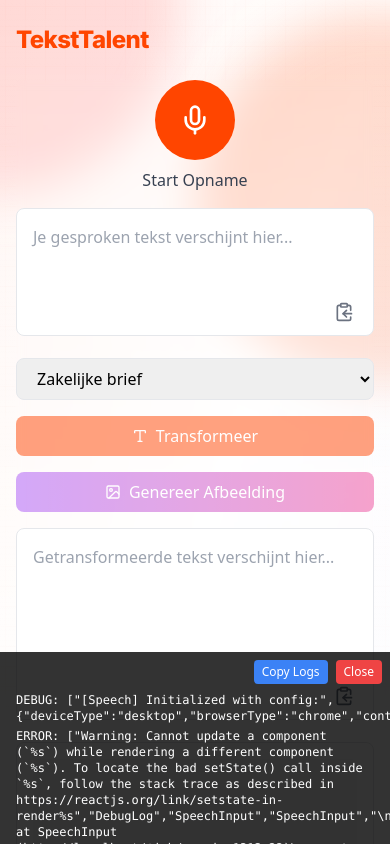
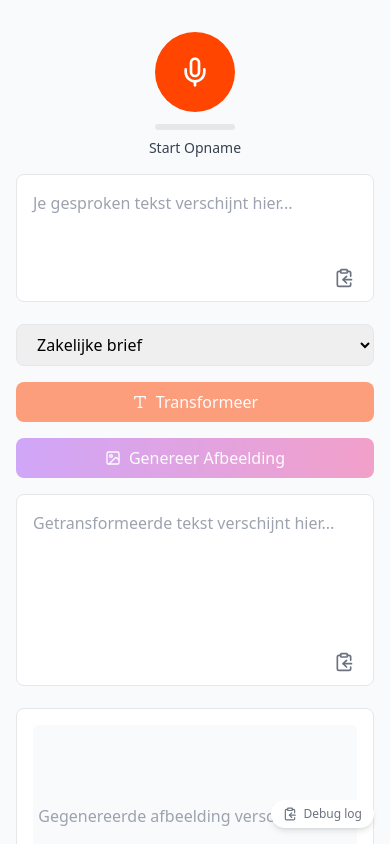
Before and after one commit to ikbenlit/TekstTalent, a Next.js app: page / in a window 390 px wide. Shown: the top 844 px of the page. Built offline with nearby package versions, Linux system fonts and the light colour scheme.

Commit message:
feat: Verbeterde device detectie en debug logging - Toegevoegd moderne iPhone en Safari browser detectie, specifieke configuraties voor iOS 13+ en Safari 14+, verplaatst debug log knop naar vaste positie onderin scherm, verwijderd oude debug log component, geoptimaliseerd logging systeem

```diff
--- /dev/null
+++ b/src/core/utils/DebugLogger.ts
@@ -0,0 +1,35 @@
+export class DebugLogger {
+  private static logs: string[] = [];
+  private static maxLogs: number = 1000;
+
+  static log(message: string, data?: any): void {
+    const timestamp = new Date().toISOString();
+    const logEntry = data
+      ? `${timestamp} ${message} ${JSON.stringify(data)}`
+      : `${timestamp} ${message}`;
+
+    this.logs.push(logEntry);
+
+    // Keep only the last maxLogs entries
+    if (this.logs.length > this.maxLogs) {
+      this.logs = this.logs.slice(-this.maxLogs);
+    }
+  }
+
+  static error(message: string, error?: any): void {
+    const timestamp = new Date().toISOString();
+    const logEntry = error
+      ? `${timestamp} ERROR: ${message} ${JSON.stringify(error)}`
+      : `${timestamp} ERROR: ${message}`;
+
+    this.logs.push(logEntry);
+  }
+
+  static getLogs(): string {
+    return this.logs.map(log => log.replace(/^[^Z]+Z\s/, '')).join('\n');
+  }
+
+  static clear(): void {
+    this.logs = [];
+  }
+}
--- a/src/frontend/components/DebugLog/DebugLog.tsx
+++ /dev/null
@@ -1,69 +0,0 @@
-'use client';
-
-import { useState, useEffect } from 'react';
-
-export const DebugLog = () => {
-  const [logs, setLogs] = useState<string[]>([]);
-  const [isVisible, setIsVisible] = useState(true);
-
-  useEffect(() => {
-    const oldConsoleLog = console.log;
-    const oldConsoleError = console.error;
-    const oldConsoleDebug = console.debug;
-
-    console.log = (...args) => {
-      setLogs(prev => [...prev, `LOG: ${JSON.stringify(args)}`]);
-      oldConsoleLog.apply(console, args);
-    };
-    console.error = (...args) => {
-      setLogs(prev => [...prev, `ERROR: ${JSON.stringify(args)}`]);
-      oldConsoleError.apply(console, args);
-    };
-    console.debug = (...args) => {
-      setLogs(prev => [...prev, `DEBUG: ${JSON.stringify(args)}`]);
-      oldConsoleDebug.apply(console, args);
-    };
-
-    return () => {
-      console.log = oldConsoleLog;
-      console.error = oldConsoleError;
-      console.debug = oldConsoleDebug;
-    };
-  }, []);
-
-  const copyLogs = async () => {
-    try {
-      const logText = logs.join('\n');
-      await navigator.clipboard.writeText(logText);
-      console.log('Logs copied to clipboard');
-    } catch (error) {
-      console.error('Failed to copy logs:', error);
-    }
-  };
-
-  if (!isVisible) return null;
-
-  return (
-    <div className="fixed bottom-0 left-0 right-0 bg-black/80 text-white p-4 max-h-48 overflow-auto z-50">
-      <div className="absolute top-2 right-2 flex gap-2">
-        <button
-          onClick={copyLogs}
-          className="text-xs bg-blue-500 px-2 py-1 rounded hover:bg-blue-600"
-        >
-          Copy Logs
-        </button>
-        <button
-          onClick={() => setIsVisible(false)}
-          className="text-xs bg-red-500 px-2 py-1 rounded hover:bg-red-600"
-        >
-          Close
-        </button>
-      </div>
-      <div className="space-y-1 mt-6">
-        {logs.map((log, i) => (
-          <div key={i} className="text-xs font-mono whitespace-pre-wrap">{log}</div>
-        ))}
-      </div>
-    </div>
-  );
-};
--- a/src/frontend/components/Layout/Layout.tsx
+++ b/src/frontend/components/Layout/Layout.tsx
@@ -1,58 +1,38 @@
-import Image from 'next/image';
-import { Inter } from 'next/font/google';
-import { DebugLog } from '../DebugLog/DebugLog';
-
-const inter = Inter({
-  subsets: ['latin'],
-  display: 'swap',
-});
+import React from 'react';
+import { ClipboardCopy } from 'lucide-react';
+import { DebugLogger } from '@/core/utils/DebugLogger';
 
 interface LayoutProps {
   children: React.ReactNode;
 }
 
-export const Layout: React.FC<LayoutProps> = ({ children }) => {
+export const Layout = ({ children }: LayoutProps) => {
+  const [copySuccess, setCopySuccess] = React.useState(false);
+
+  const handleCopyLogs = async () => {
+    try {
+      await navigator.clipboard.writeText(DebugLogger.getLogs());
+      setCopySuccess(true);
+      setTimeout(() => setCopySuccess(false), 2000);
+    } catch (err) {
+      // Silent fail
+    }
+  };
+
   return (
-    <div className="min-h-screen bg-gradient-to-br from-[#FF4500]/5 via-white to-[#9F7AEA]/5 relative overflow-hidden">
-      {/* Animated background elements */}
-      <div className="absolute inset-0">
-        <div className="absolute -top-48 -left-48 w-96 h-96 bg-[#FF6B6B] rounded-full mix-blend-multiply filter blur-xl opacity-20 animate-blob"></div>
-        <div className="absolute top-0 -right-48 w-96 h-96 bg-[#FF4500] rounded-full mix-blend-multiply filter blur-xl opacity-20 animate-blob animation-delay-2000"></div>
-        <div className="absolute -bottom-48 left-48 w-96 h-96 bg-[#9F7AEA] rounded-full mix-blend-multiply filter blur-xl opacity-20 animate-blob animation-delay-4000"></div>
+    <div className="min-h-screen bg-gray-50">
+      <div className="max-w-7xl mx-auto px-4 sm:px-6 lg:px-8 py-8">
+        <main>{children}</main>
       </div>
 
-      {/* Gradient overlay */}
-      <div className="absolute inset-0 bg-gradient-to-t from-white/80 to-transparent"></div>
-
-      {/* Grid pattern */}
-      <div className="absolute inset-0 bg-[url('/assets/grid.svg')] bg-center [mask-image:linear-gradient(180deg,white,rgba(255,255,255,0))]"></div>
-
-      {/* Content */}
-      <div className="relative flex flex-col min-h-screen">
-        <main className="max-w-7xl mx-auto w-full py-6 px-4 md:py-12 lg:px-8 flex-grow">
-          <h1 className={`text-2xl md:text-4xl font-extrabold text-[#FF4500] mb-6 md:mb-12 tracking-tight ${inter.className} text-left`}>
-            TekstTalent
-          </h1>
-          <div className="relative z-10 backdrop-blur-sm">
-            {children}
-          </div>
-        </main>
-
-        {/* Footer met logo */}
-        <footer className="relative z-10 w-full py-4 mt-8">
-          <div className="max-w-7xl mx-auto px-4 flex items-center justify-center gap-2">
-            <span className="text-gray-500 text-sm">Powered by</span>
-            <Image
-              src="/images/logos/ikbenlit_logo_banner_small.png"
-              alt="ikbenlit logo"
-              width={100}
-              height={30}
-              className="object-contain"
-            />
-          </div>
-        </footer>
-      </div>
-      <DebugLog />
+      {/* Fixed Debug Log Button */}
+      <button
+        onClick={handleCopyLogs}
+        className="fixed bottom-4 right-4 flex items-center gap-1.5 px-3 py-1.5 text-xs bg-white text-gray-500 hover:text-gray-700 rounded-full shadow-md hover:shadow-lg transition-all"
+      >
+        <ClipboardCopy className="w-3.5 h-3.5" />
+        <span>{copySuccess ? 'Gekopieerd!' : 'Debug log'}</span>
+      </button>
     </div>
   );
 };
--- a/src/frontend/components/SpeechInput/SpeechInput.tsx
+++ b/src/frontend/components/SpeechInput/SpeechInput.tsx
@@ -3,6 +3,7 @@
 import React, { useState, useEffect } from 'react';
 import { Mic, MicOff } from 'lucide-react';
 import { SpeechRecognitionService } from '@/core/speech/SpeechRecognitionService';
+import { VolumeIndicator } from '@/frontend/components/VolumeIndicator/VolumeIndicator';
 
 interface SpeechInputProps {
   onTextChange: (text: string) => void;
@@ -11,38 +12,55 @@ interface SpeechInputProps {
 export const SpeechInput = ({ onTextChange }: SpeechInputProps) => {
   const [isListening, setIsListening] = useState(false);
   const [error, setError] = useState<string | null>(null);
-  const [speechService] = useState(() => new SpeechRecognitionService());
+  const speechServiceRef = React.useRef<SpeechRecognitionService | null>(null);
 
   useEffect(() => {
-    if (!speechService.isSupported()) {
+    // Initialize speech service only once on mount
+    speechServiceRef.current = new SpeechRecognitionService();
+
+    if (!speechServiceRef.current.isSupported()) {
       setError('Speech herkenning wordt niet ondersteund in deze browser');
     }
-  }, [speechService]);
+
+    return () => {
+      if (speechServiceRef.current) {
+        speechServiceRef.current.stopListening();
+      }
+    };
+  }, []);
 
   const handleStart = () => {
-    if (error) {
+    if (!speechServiceRef.current || error) {
       setIsListening(false);
-    } else {
+      return;
+    }
+
     setIsListening(true);
-      speechService.startListening(
+    speechServiceRef.current.startListening(
       (text) => {
         onTextChange(text);
-          setIsListening(false);
       },
       (error) => {
         setError(error);
         setIsListening(false);
       }
     );
+  };
+
+  const handleStop = () => {
+    if (speechServiceRef.current) {
+      speechServiceRef.current.stopListening();
     }
+    setIsListening(false);
   };
 
   return (
     <div className="space-y-2">
+      <div className="flex flex-col items-center">
         <button
-        onClick={handleStart}
-        disabled={isListening || !!error}
-        className="flex flex-col items-center gap-2"
+          onClick={isListening ? handleStop : handleStart}
+          disabled={!!error}
+          className="flex flex-col items-center"
         >
           <div className={`p-6 rounded-full ${isListening ? 'bg-red-500 animate-pulse' : 'bg-[#FF4500] hover:bg-[#FF5722]'} disabled:opacity-50 transition-colors`}>
             {isListening ? (
@@ -51,12 +69,20 @@ export const SpeechInput = ({ onTextChange }: SpeechInputProps) => {
               <Mic className="w-8 h-8 text-white" />
             )}
           </div>
-        <span className="text-gray-700 font-medium">
+        </button>
+
+        {/* Volume Indicator */}
+        <div className="w-20 h-1.5 mt-3 mb-2">
+          <VolumeIndicator isListening={isListening} />
+        </div>
+
+        <span className="text-gray-700 font-medium text-sm">
           {isListening ? 'Luisteren...' : 'Start Opname'}
         </span>
-      </button>
+      </div>
+
       {error && (
-        <div className="text-red-500 text-sm text-center">
+        <div className="text-red-500 text-sm text-center mt-2">
           {error}
         </div>
       )}
```
Also changed, not shown: src/core/device/DeviceDetectionService.ts (+108 -11 lines). Lines whose indentation alone changed are shown as unchanged.
